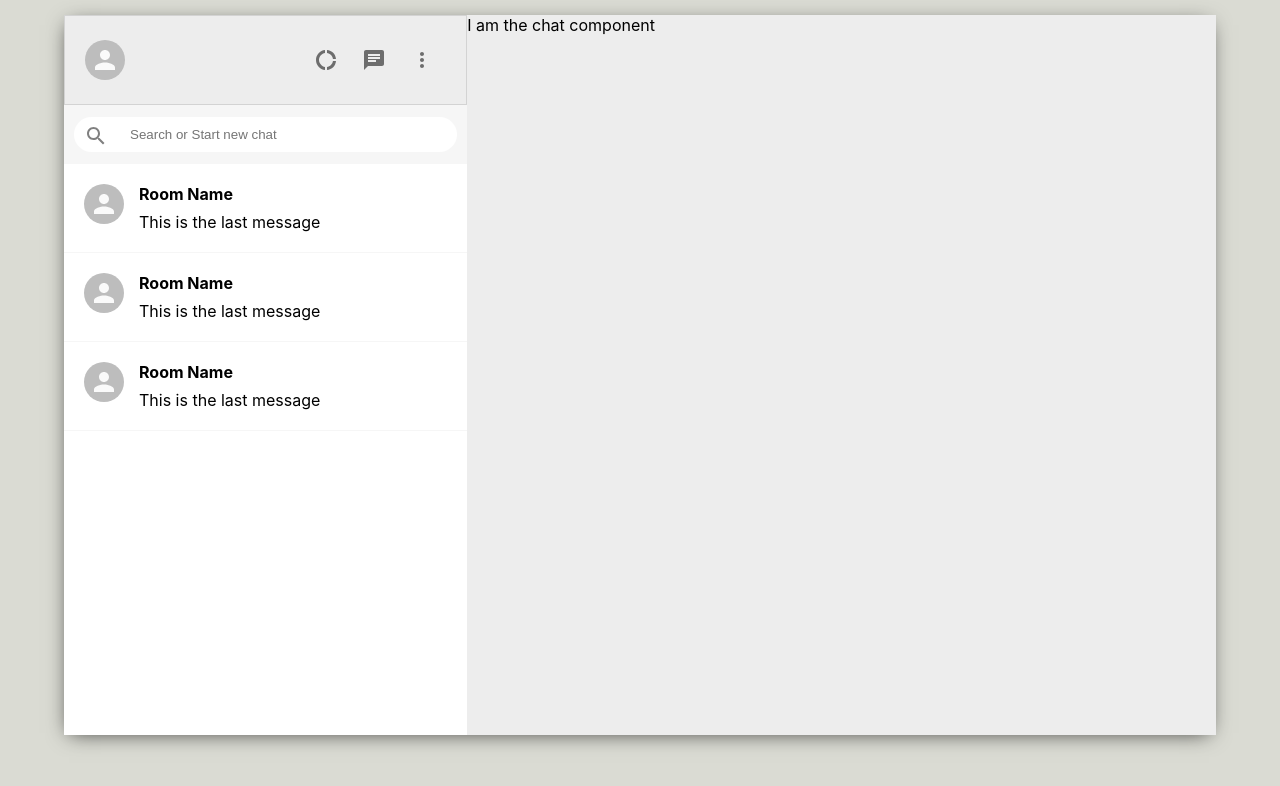
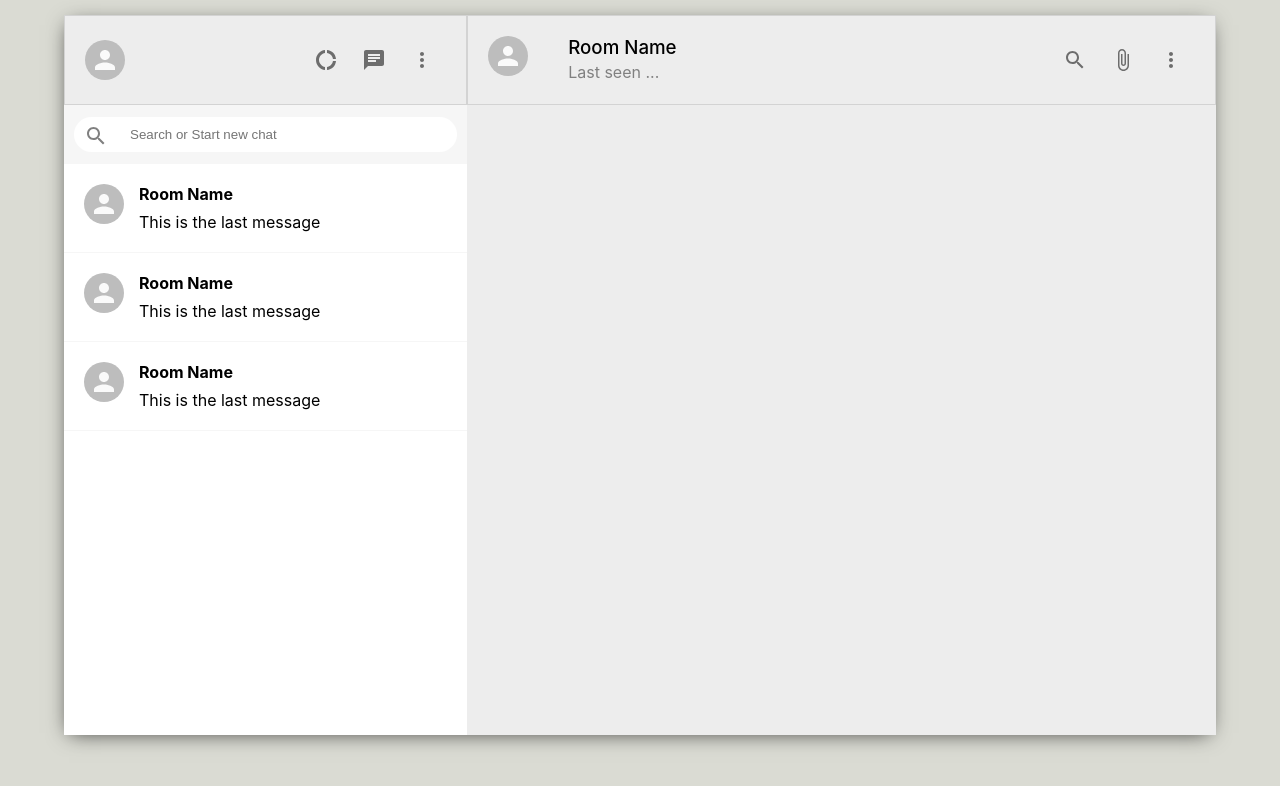
Before and after one commit to SeunJay/WhatsApp, a React (Create React App) app: page / in a window 1280 px wide. Shown: the top 786 px of the page. Built offline with nearby package versions, Linux system fonts and the light colour scheme.

Commit message:
build and style chat header

```diff
--- a/src/components/chat/Chat.js
+++ b/src/components/chat/Chat.js
@@ -1,8 +1,44 @@
-import React from 'react';
-import {ChatContainer} from "./chat.styles"
+import React from "react";
+import {
+  ChatContainer,
+  ChatHeader,
+  ChatInfoContainer,
+  ChatIconContainer,
+  ChatInfoName,
+  ChatInfoTimeStamp,
+} from "./chat.styles";
+import { Avatar, IconButton } from "@material-ui/core";
+import AttachFileIcon from "@material-ui/icons/AttachFile";
+import MoreVertIcon from "@material-ui/icons/MoreVert";
+import { SearchOutlined } from "@material-ui/icons";
 
 const Chat = () => {
-  return <ChatContainer>I am the chat component</ChatContainer>;
-}
+  return (
+    <ChatContainer>
+      <ChatHeader>
+        <Avatar />
 
-export default Chat
+        <ChatInfoContainer>
+          <ChatInfoName>Room Name</ChatInfoName>
+          <ChatInfoTimeStamp>Last seen ...</ChatInfoTimeStamp>
+        </ChatInfoContainer>
+
+        <ChatIconContainer>
+          <IconButton>
+            <SearchOutlined />
+          </IconButton>
+
+          <IconButton>
+            <AttachFileIcon />
+          </IconButton>
+
+          <IconButton>
+            <MoreVertIcon />
+          </IconButton>
+        </ChatIconContainer>
+      </ChatHeader>
+    </ChatContainer>
+  );
+};
+
+export default Chat;
--- a/src/components/chat/chat.styles.js
+++ b/src/components/chat/chat.styles.js
@@ -5,3 +5,29 @@ export const ChatContainer = styled.div`
   flex-direction: column;
   flex: 0.65;
 `;
+
+export const ChatHeader = styled.div`
+  display: flex;
+  /* justify-content: space-between; */
+  align-content: center;
+  padding: 20px;
+  border: 1px solid lightgray;
+`;
+
+export const ChatInfoContainer = styled.div`
+  flex: 1;
+  padding-left: 40px;
+`;
+
+export const ChatInfoName = styled.h3`
+  margin-bottom: 3px;
+  font-weight: 500;
+`;
+export const ChatInfoTimeStamp = styled.p`
+  color: gray;
+`;
+
+export const ChatIconContainer = styled.div`
+  display: flex;
+  align-content: center;
+`;
```
